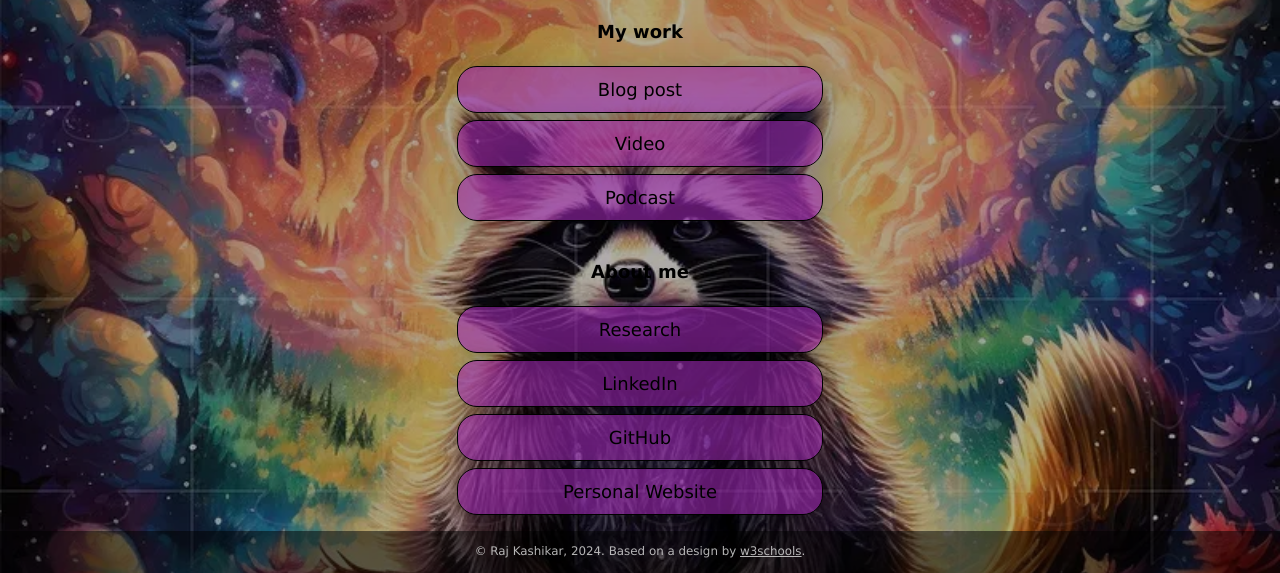
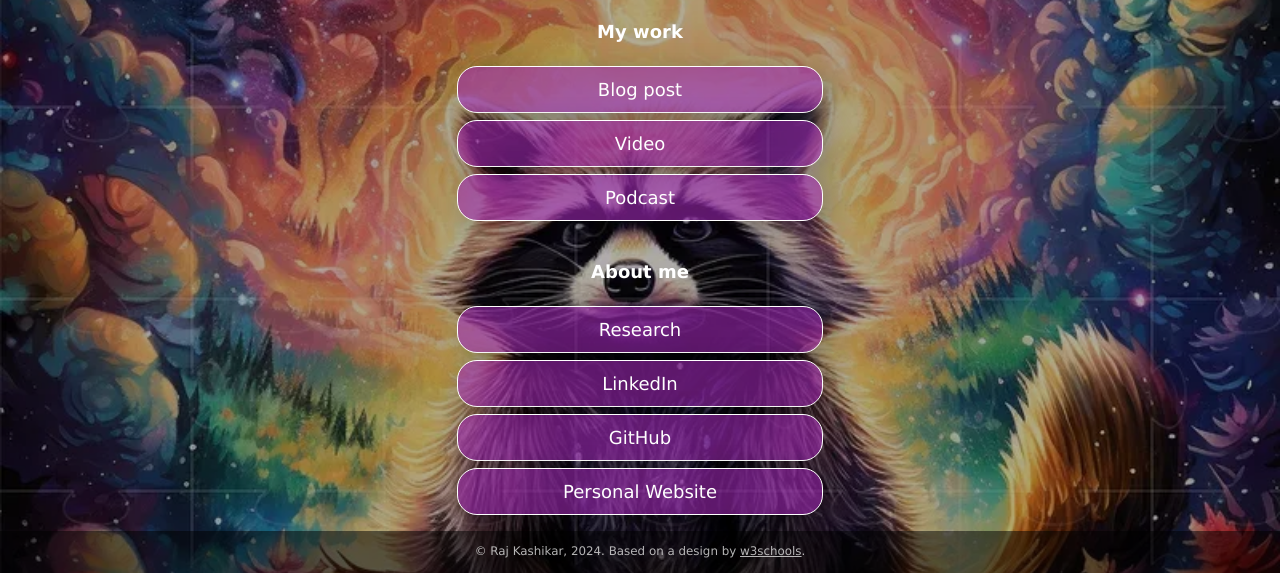
Before and after one commit to rajvtech/rajvtech.github.io, a plain HTML site: page index.html in a window 1280 px wide. Shown: the part 277-850 px from the top of the page. Drawn offline with Linux system fonts and the light colour scheme.

Commit message:
Update style.css

```diff
--- a/css/style.css
+++ b/css/style.css
@@ -1,5 +1,5 @@
 :root {
-    --primaryText: #000;
+    --primaryText: #fff;
     --secondaryText: #ff015e;
     --primary: rgba(156, 39, 176, .60);
     --secondary: rgba(255, 1, 94, .60);
```
